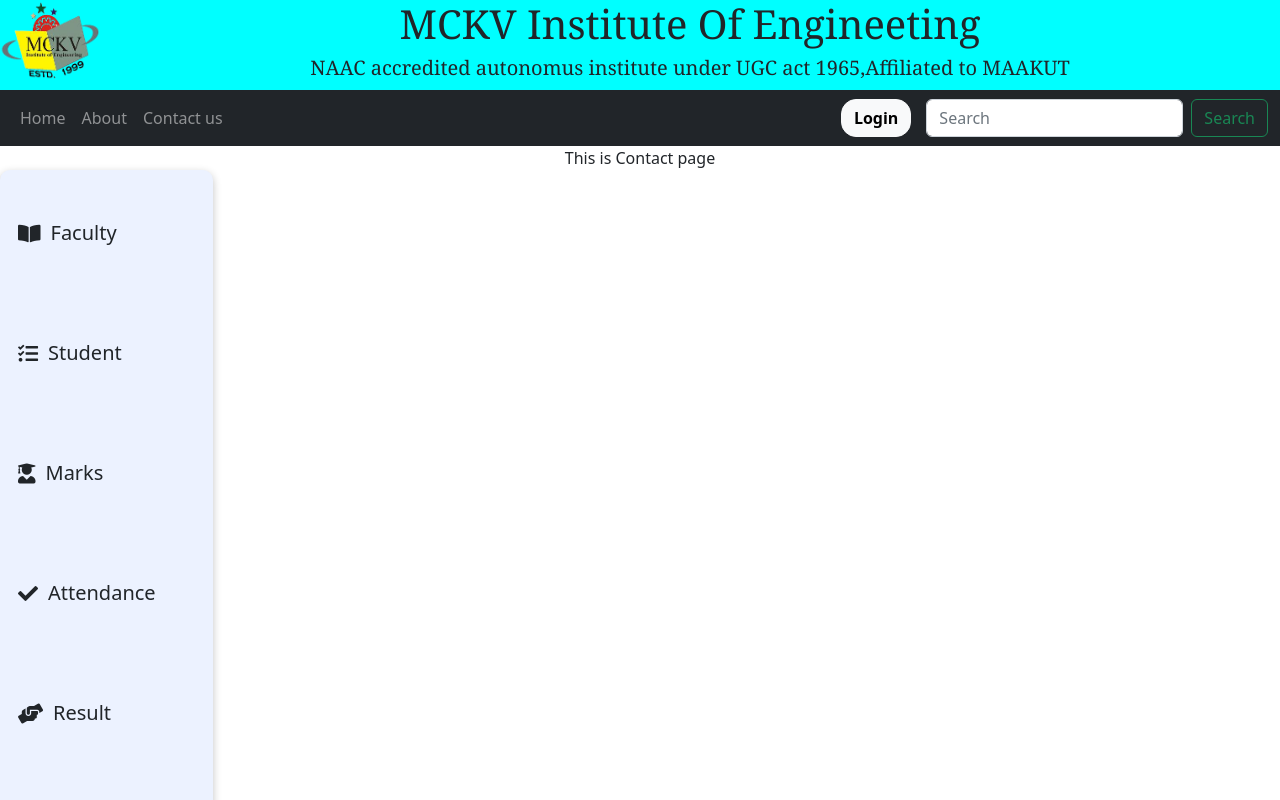
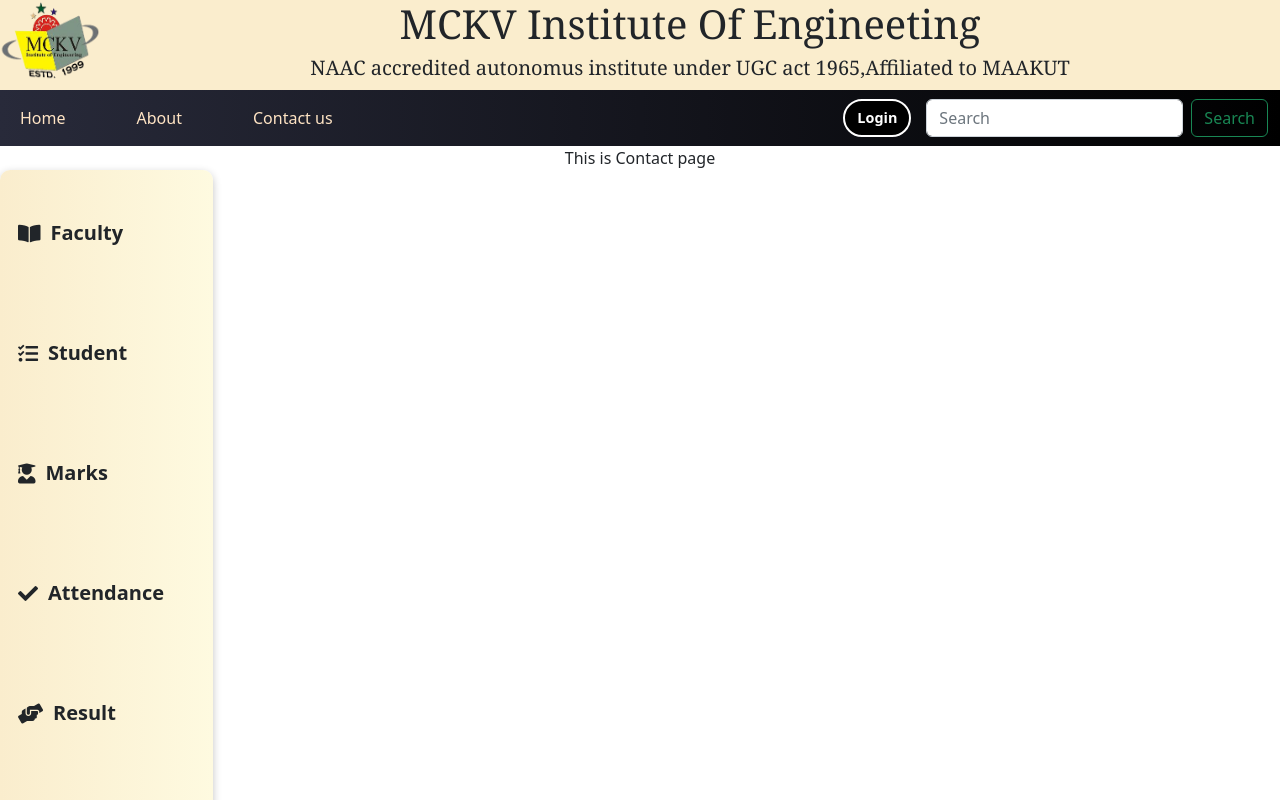
Before and after one commit to Upalnoni007/Project-CMS, a React (Create React App) app: page /contact in a window 1280 px wide. Shown: the top 800 px of the page. Built offline with nearby package versions, Linux system fonts and the light colour scheme.

Commit message:
Changed colours and modified the Login button in official site

```diff
--- a/src/components/Navbar.jsx
+++ b/src/components/Navbar.jsx
@@ -14,7 +14,7 @@
 function NavScrollExample() {
   return (
     <>
-      <Navbar bg="dark" variant="dark" expand="lg">
+      <Navbar className="OffNav" variant="dark" expand="lg">
         <Container fluid>
           {/* <Navbar.Brand href="#">Dashboard</Navbar.Brand> */}
           <Navbar.Toggle aria-controls="navbarScroll" />
--- a/src/components/css/Head.css
+++ b/src/components/css/Head.css
@@ -4,7 +4,7 @@
 }
 .header{
     height: 90px;
-    background-color: aqua;
+    background-color: #FAEDCD;
 }
 .hi{
     height: 80px;
--- a/src/components/css/Navbar.css
+++ b/src/components/css/Navbar.css
@@ -1,5 +1,30 @@
 Nav .login-bt{
     margin-right: 15px;
-    border-radius: 15px;
+    border-radius: 19.2px;
+    border: 2.4px solid white;
+    background-color: black;
+    color: white;
     font-weight: bold;
+    font-size: 14.4px;
+    transition: all 0.1s ease-in-out;
 }
+
+Nav .login-bt:hover{
+    transform: scale(1.07);
+    /* margin-right: 15px; */
+    /* border-radius: 19.2px; */
+    border-color: white;
+    background-color: black;
+    color: white;
+    /* font-weight: bold; */
+    /* font-size: 14.4px; */
+}
+
+.OffNav{
+    background: linear-gradient(90deg, #282A3A 0%, #000000 100%);
+}
+
+.navbar-dark .navbar-nav .nav-link {
+    color: bisque;
+    margin-right: 55px;
+}
--- a/src/components/css/Sidebar.css
+++ b/src/components/css/Sidebar.css
@@ -6,7 +6,7 @@
     /* margin-top: 0px; */
     height: 100vh;
     width: 100%;
-    background-color: #ECF2FF;
+    background: linear-gradient(90deg, #FAEDCD 0%, #FEFAE0 100%);
     box-shadow: rgba(0, 0, 0, 0.24) 0px 3px 8px;
     /* margin-left: 15px; */
     border-radius: 10px;
@@ -19,6 +19,7 @@
     margin-bottom: 90px;
     margin-left: 18px;
     font-size: 20px;
+    font-weight: bold;
     cursor: pointer;
 }
 .sidebar nav .nav i{
```
Also changed, not shown: src/components/official-site/nav-items/Error.jsx (added, +7 -0 lines), src/components/official-site/nav-items/Login.jsx (added, +7 -0 lines).
